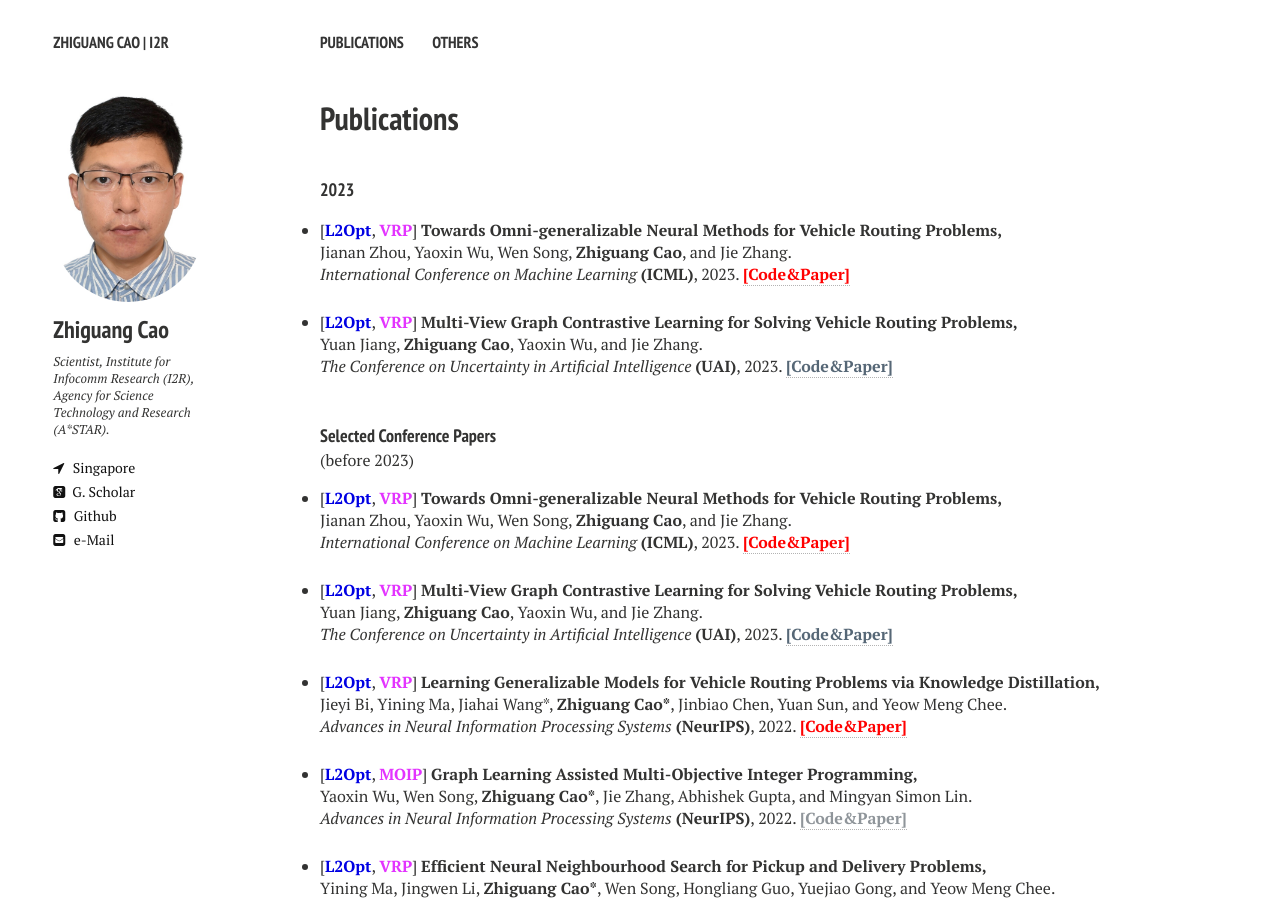
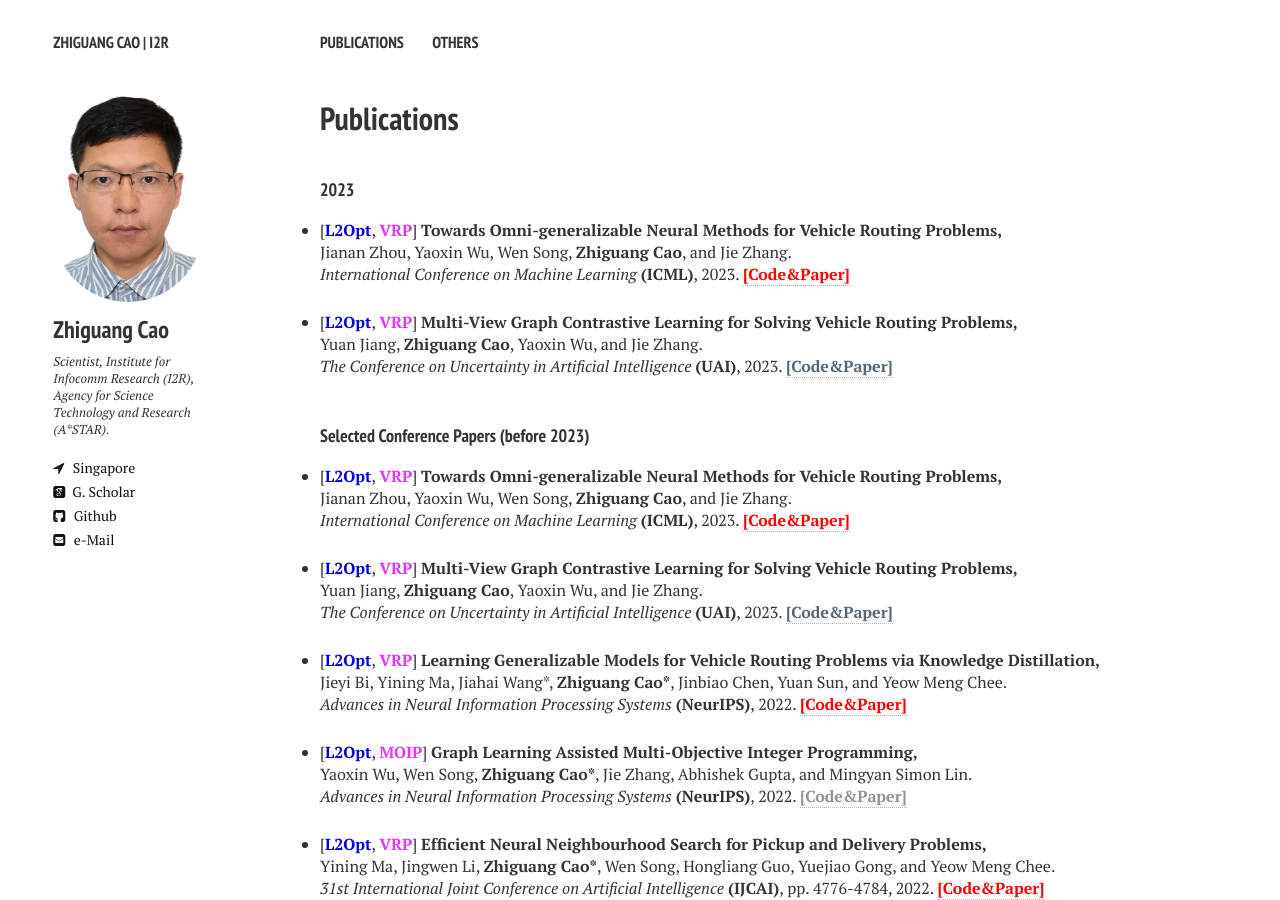
Before and after one commit to zhiguangcaosg/zhiguangcaosg.github.io, a Jekyll site: the page built from publications.md, in a window 1280 px wide and 900 px high. Built offline with Jekyll 4.4.1, drawn with Linux system fonts in a browser that asks for light colours; nearby versions of some CDN libraries.

Commit message:
Update publications.html

```diff
--- a/_layouts/publications.html
+++ b/_layouts/publications.html
@@ -107,7 +107,7 @@ div.bibtex pre { font-size: 75%; overflow: auto;  width: 100%; padding: 0em 0em;
 </ul>
 
 <!-------------------------------------------------------------Conference Papers Here ------------------------------------------------------------>
-<h4 style="margin-bottom:0px;padding-top:20px;">Selected Conference Papers</h4> (before 2023)
+<h4 style="margin-bottom:0px;padding-top:20px;">Selected Conference Papers (before 2023)</h4>
 
     <!-- Item: Caelles2016 -->
 <ul style="padding-left:0px;">
```
